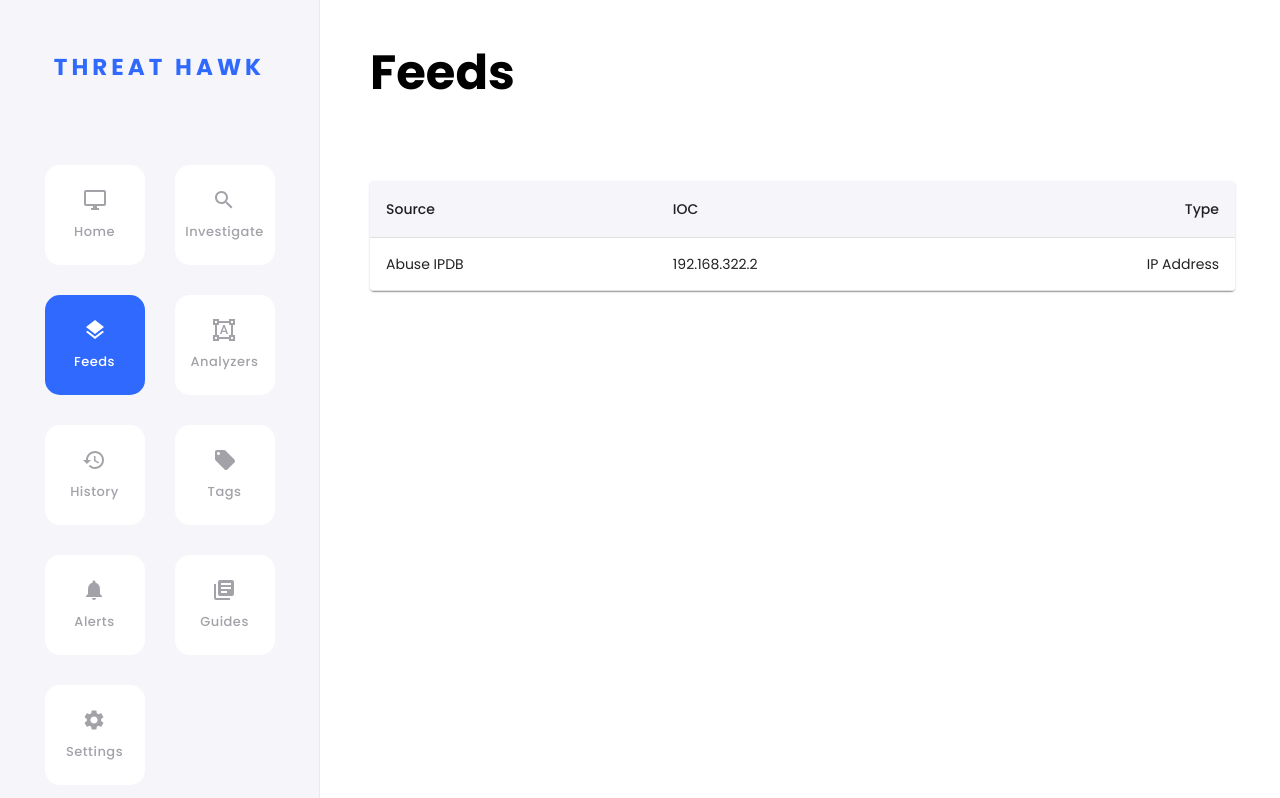
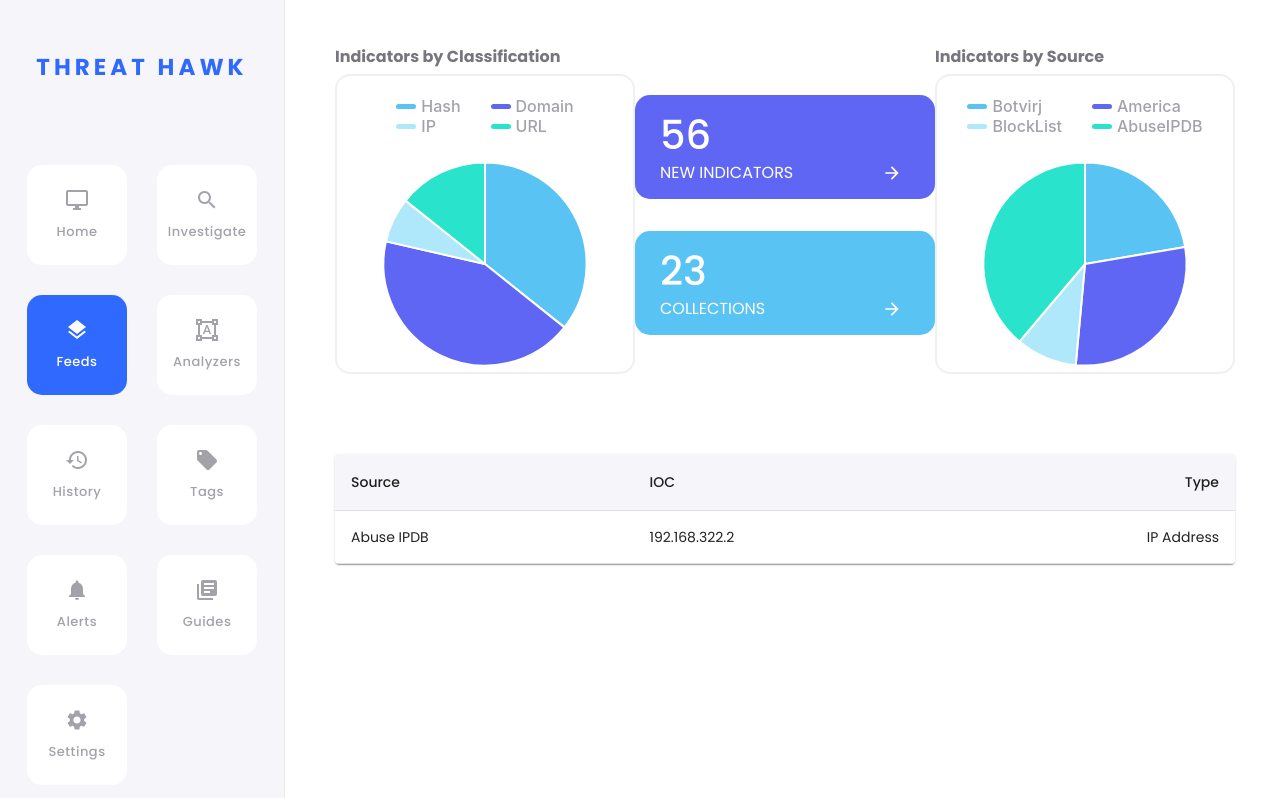
Before and after one commit to threathawkproject/frontend, a Next.js app: page /dashboard/feeds in a window 1280 px wide. Built offline with nearby package versions, Linux system fonts and the light colour scheme.

Commit message:
[add], pie charts chart-js

```diff
--- /dev/null
+++ b/components/feeds/classification-pie-chart.js
@@ -0,0 +1,116 @@
+import React from "react";
+import { Box, Typography } from "@mui/material";
+import { Pie } from "react-chartjs-2";
+
+import { Chart, ArcElement } from "chart.js";
+
+Chart.register(ArcElement);
+export const ClassificationPieChart = () => {
+  return (
+    <Box>
+      <Typography
+        sx={{
+          color: "#77767F",
+          fontWeight: "600",
+          fontSize: "16px",
+          marginBottom: "5px",
+        }}
+      >
+        Indicators by Classification
+      </Typography>
+      <div
+        style={{
+          width: "300px",
+          height: "300px",
+          border: "2.5px solid rgba(191, 195, 203, 0.25)",
+          borderRadius: "15px",
+          display: "flex",
+          flexDirection: "column",
+          alignItems: "center",
+          justifyContent: "space-between",
+          padding: "20px 0px",
+        }}
+      >
+        <div
+          style={{
+            display: "grid",
+            gridTemplateColumns: "auto auto",
+            columnGap: "30px",
+            color: "#A3A2A9",
+            fontWeight: "500",
+          }}
+        >
+          <div style={{ display: "flex", alignItems: "center" }}>
+            <div
+              style={{
+                backgroundColor: "#59C3F3",
+                height: "5px",
+                width: "20px",
+                borderRadius: "15px",
+                marginRight: "5px",
+              }}
+            ></div>
+            Hash
+          </div>
+          <div style={{ display: "flex", alignItems: "center" }}>
+            <div
+              style={{
+                backgroundColor: "#6066F4",
+                height: "5px",
+                width: "20px",
+                borderRadius: "15px",
+                marginRight: "5px",
+              }}
+            ></div>
+            Domain
+          </div>
+          <div style={{ display: "flex", alignItems: "center" }}>
+            <div
+              style={{
+                backgroundColor: "#AFE7FB",
+                height: "5px",
+                width: "20px",
+                borderRadius: "15px",
+                marginRight: "5px",
+              }}
+            ></div>
+            IP
+          </div>
+          <div style={{ display: "flex", alignItems: "center" }}>
+            <div
+              style={{
+                backgroundColor: "#29E3CD",
+                height: "5px",
+                width: "20px",
+                borderRadius: "15px",
+                marginRight: "5px",
+              }}
+            ></div>
+            URL
+          </div>
+        </div>
+        <Pie
+          data={{
+            labels: ["Hash", "Domain", "URL", "IP"],
+
+            datasets: [
+              {
+                label: "IOC Classifications",
+                data: [250, 300, 50, 100],
+                backgroundColor: ["#59C3F3", "#6066F4", "#AFE7FB", "#29E3CD"],
+                hoverOffset: 4,
+              },
+            ],
+          }}
+          options={{
+            radius: "80%",
+          }}
+          //   style={{
+          //     height: "200px",
+          //     width: "200px",
+          //   }}
+        />
+      </div>
+    </Box>
+  );
+};
--- /dev/null
+++ b/components/feeds/new-indicator-cards.js
@@ -0,0 +1,28 @@
+import React from "react";
+import { HomeInfoCard } from "../cards/home-info-card";
+export const NewIndicatorCards = () => {
+  return (
+    <div
+      style={{
+        marginTop: "20px",
+        height: "300px",
+        width: "300px",
+        display: "flex",
+        flexDirection: "column",
+        justifyContent: "space-between",
+        padding: "30px 0px",
+      }}
+    >
+      <HomeInfoCard
+        title={56}
+        subTitle={"NEW INDICATORS"}
+        backgroundColor={"#6066F4"}
+      />
+      <HomeInfoCard
+        title={23}
+        subTitle={"COLLECTIONS"}
+        backgroundColor={"#59C3F3"}
+      />
+    </div>
+  );
+};
--- /dev/null
+++ b/components/feeds/source-pie-chart.js
@@ -0,0 +1,116 @@
+import React from "react";
+import { Box, Typography } from "@mui/material";
+import { Pie } from "react-chartjs-2";
+
+import { Chart, ArcElement } from "chart.js";
+
+Chart.register(ArcElement);
+export const SourcePieChart = () => {
+  return (
+    <Box>
+      <Typography
+        sx={{
+          color: "#77767F",
+          fontWeight: "600",
+          fontSize: "16px",
+          marginBottom: "5px",
+        }}
+      >
+        Indicators by Source
+      </Typography>
+      <div
+        style={{
+          width: "300px",
+          height: "300px",
+          border: "2.5px solid rgba(191, 195, 203, 0.25)",
+          borderRadius: "15px",
+          display: "flex",
+          flexDirection: "column",
+          alignItems: "center",
+          justifyContent: "space-between",
+          padding: "20px 0px",
+        }}
+      >
+        <div
+          style={{
+            display: "grid",
+            gridTemplateColumns: "auto auto",
+            columnGap: "30px",
+            color: "#A3A2A9",
+            fontWeight: "500",
+          }}
+        >
+          <div style={{ display: "flex", alignItems: "center" }}>
+            <div
+              style={{
+                backgroundColor: "#59C3F3",
+                height: "5px",
+                width: "20px",
+                borderRadius: "15px",
+                marginRight: "5px",
+              }}
+            ></div>
+            Botvirj
+          </div>
+          <div style={{ display: "flex", alignItems: "center" }}>
+            <div
+              style={{
+                backgroundColor: "#6066F4",
+                height: "5px",
+                width: "20px",
+                borderRadius: "15px",
+                marginRight: "5px",
+              }}
+            ></div>
+            America
+          </div>
+          <div style={{ display: "flex", alignItems: "center" }}>
+            <div
+              style={{
+                backgroundColor: "#AFE7FB",
+                height: "5px",
+                width: "20px",
+                borderRadius: "15px",
+                marginRight: "5px",
+              }}
+            ></div>
+            BlockList
+          </div>
+          <div style={{ display: "flex", alignItems: "center" }}>
+            <div
+              style={{
+                backgroundColor: "#29E3CD",
+                height: "5px",
+                width: "20px",
+                borderRadius: "15px",
+                marginRight: "5px",
+              }}
+            ></div>
+            AbuseIPDB
+          </div>
+        </div>
+        <Pie
+          data={{
+            labels: ["Botvirj", "DarkList", "AbuseIPDB", "BlockList"],
+
+            datasets: [
+              {
+                label: "IOC Classifications",
+                data: [230, 300, 100, 400],
+                backgroundColor: ["#59C3F3", "#6066F4", "#AFE7FB", "#29E3CD"],
+                hoverOffset: 4,
+              },
+            ],
+          }}
+          options={{
+            radius: "80%",
+          }}
+          //   style={{
+          //     height: "200px",
+          //     width: "200px",
+          //   }}
+        />
+      </div>
+    </Box>
+  );
+};
--- a/package.json
+++ b/package.json
@@ -17,9 +17,13 @@
     "@fortawesome/react-fontawesome": "^0.2.0",
     "@mui/icons-material": "^5.10.9",
     "@mui/material": "^5.10.7",
+    "@tanstack/react-query": "^4.16.1",
+    "axios": "^1.1.3",
     "babel-plugin-macros": "^3.1.0",
+    "chart.js": "^4.0.1",
     "next": "12.3.1",
     "react": "18.2.0",
+    "react-chartjs-2": "^5.0.1",
     "react-dom": "18.2.0",
     "react-hot-toast": "^2.4.0"
   },
--- a/pages/dashboard/feeds/index.js
+++ b/pages/dashboard/feeds/index.js
@@ -11,6 +11,9 @@ import {
   TableCell,
   TableBody,
 } from "@mui/material";
+import { ClassificationPieChart } from "../../../components/feeds/classification-pie-chart";
+import { NewIndicatorCards } from "../../../components/feeds/new-indicator-cards";
+import { SourcePieChart } from "../../../components/feeds/source-pie-chart";
 export default function Feeds() {
   return (
     <Box
@@ -18,14 +21,16 @@ export default function Feeds() {
         margin: "45px 45px 0px 50px",
       }}
     >
-      <Typography
-        variant="h3"
-        sx={{
-          fontWeight: "700",
+      <div
+        style={{
+          display: "grid",
+          gridTemplateColumns: "auto auto auto",
         }}
       >
-        Feeds
-      </Typography>
+        <ClassificationPieChart />
+        <NewIndicatorCards />
+        <SourcePieChart />
+      </div>
       <Card sx={{ marginTop: "80px" }}>
         <Box sx={{ minWidth: 400 }}>
           <Table>
--- a/styles/globals.css
+++ b/styles/globals.css
@@ -2,6 +2,7 @@
   margin: 0;
   padding: 0;
   box-sizing: border-box;
+
 }
 html,
 body {
```
Also changed, not shown: pages/index.js (+4 -22 lines), 1 other file (tests, documents, lock files or other folders).
